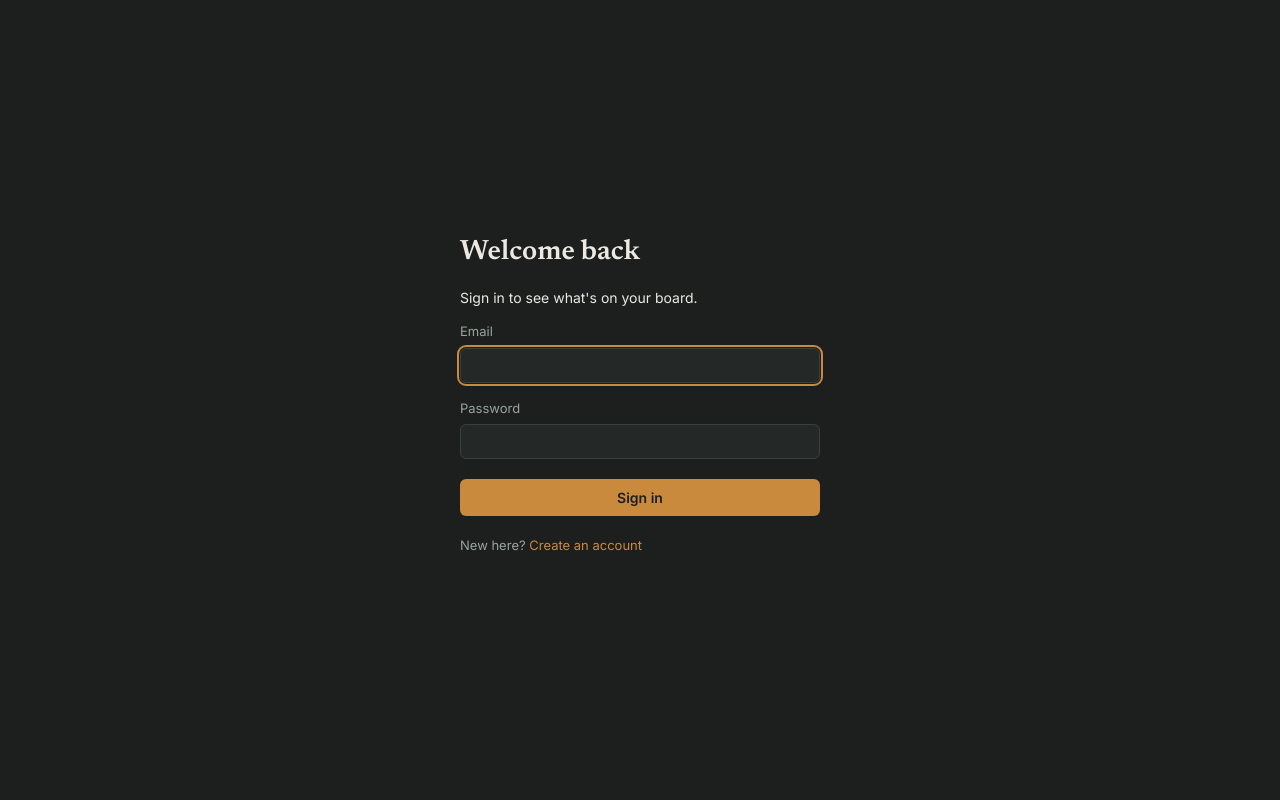
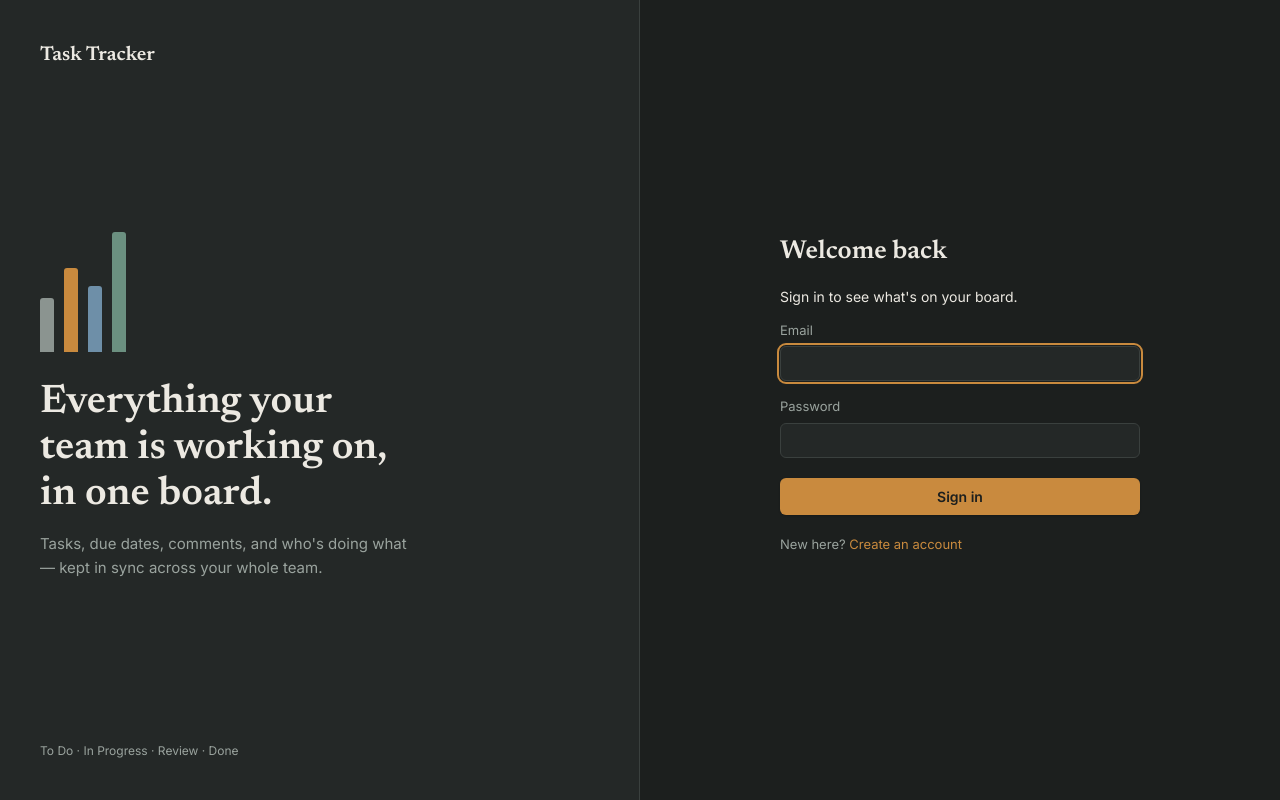
Before and after one commit to pelm123/task-tracking-system, a React (Vite) app in the folder frontend/: page /login in a window 1280 px wide. Built offline with nearby package versions, Linux system fonts and the light colour scheme.

Commit message:
feat(auth-profile): add authentication flows, profile management, and LINE proxy config

```diff
--- a/frontend/src/pages/LoginPage.jsx
+++ b/frontend/src/pages/LoginPage.jsx
@@ -27,6 +27,24 @@ export default function LoginPage() {
 
   return (
     <div className={styles.authScreen}>
+      <div className={styles.brandPanel}>
+        <span className={styles.brandMark}>Task Tracker</span>
+        <div className={styles.brandBody}>
+          <div className={styles.brandBars}>
+            <div className={styles.brandBar} style={{ height: '45%', background: 'var(--status-todo)' }} />
+            <div className={styles.brandBar} style={{ height: '70%', background: 'var(--status-in-progress)' }} />
+            <div className={styles.brandBar} style={{ height: '55%', background: 'var(--status-review)' }} />
+            <div className={styles.brandBar} style={{ height: '100%', background: 'var(--status-done)' }} />
+          </div>
+          <h2 className={styles.brandHeadline}>Everything your team is working on, in one board.</h2>
+          <p className={styles.brandSub}>
+            Tasks, due dates, comments, and who's doing what — kept in sync across your whole team.
+          </p>
+        </div>
+        <span className={styles.brandFoot}>To Do · In Progress · Review · Done</span>
+      </div>
+
+      <div className={styles.formPanel}>
         <div className={styles.authCard}>
           <h1>Welcome back</h1>
           <p className="sub">Sign in to see what's on your board.</p>
@@ -67,5 +85,6 @@ export default function LoginPage() {
           </p>
         </div>
       </div>
+    </div>
   );
 }
--- a/frontend/src/pages/RegisterPage.jsx
+++ b/frontend/src/pages/RegisterPage.jsx
@@ -29,6 +29,24 @@ export default function RegisterPage() {
 
   return (
     <div className={styles.authScreen}>
+      <div className={styles.brandPanel}>
+        <span className={styles.brandMark}>Task Tracker</span>
+        <div className={styles.brandBody}>
+          <div className={styles.brandBars}>
+            <div className={styles.brandBar} style={{ height: '100%', background: 'var(--status-done)' }} />
+            <div className={styles.brandBar} style={{ height: '55%', background: 'var(--status-review)' }} />
+            <div className={styles.brandBar} style={{ height: '70%', background: 'var(--status-in-progress)' }} />
+            <div className={styles.brandBar} style={{ height: '45%', background: 'var(--status-todo)' }} />
+          </div>
+          <h2 className={styles.brandHeadline}>Set up your account in a minute.</h2>
+          <p className={styles.brandSub}>
+            Join your team's project, pick up tasks, and get notified the moment something needs you.
+          </p>
+        </div>
+        <span className={styles.brandFoot}>To Do · In Progress · Review · Done</span>
+      </div>
+
+      <div className={styles.formPanel}>
       <div className={styles.authCard}>
         <h1>Create your account</h1>
         <p className="sub">Set up access to the team's board.</p>
@@ -81,6 +99,7 @@ export default function RegisterPage() {
           Already have an account? <Link to="/login">Sign in</Link>
         </p>
       </div>
+      </div>
     </div>
   );
 }
--- a/frontend/src/pages/auth.module.css
+++ b/frontend/src/pages/auth.module.css
@@ -1,5 +1,70 @@
 .authScreen {
   min-height: 100%;
+  display: grid;
+  grid-template-columns: minmax(280px, 1fr) minmax(360px, 1fr);
+}
+
+/* ── Brand panel ─────────────────────────────────────────────── */
+.brandPanel {
+  background: var(--color-surface);
+  border-right: 1px solid var(--color-border);
+  display: flex;
+  flex-direction: column;
+  justify-content: space-between;
+  padding: 40px;
+  position: relative;
+  overflow: hidden;
+}
+
+.brandMark {
+  font-family: var(--font-display);
+  font-size: 20px;
+  font-weight: 600;
+  z-index: 1;
+}
+
+.brandBody {
+  z-index: 1;
+  max-width: 380px;
+}
+
+.brandHeadline {
+  font-family: var(--font-display);
+  font-size: 40px;
+  line-height: 1.15;
+  margin: 0 0 14px;
+}
+
+.brandSub {
+  color: var(--color-text-muted);
+  font-size: 15px;
+  line-height: 1.6;
+  margin: 0;
+}
+
+/* four bars echoing the board's own status colors — not decoration,
+   a preview of the product's vocabulary before you've even logged in */
+.brandBars {
+  display: flex;
+  align-items: flex-end;
+  gap: 10px;
+  height: 120px;
+  margin-bottom: 28px;
+}
+
+.brandBar {
+  width: 14px;
+  border-radius: 3px 3px 0 0;
+}
+
+.brandFoot {
+  z-index: 1;
+  color: var(--color-text-muted);
+  font-size: 12px;
+}
+
+/* ── Form panel ──────────────────────────────────────────────── */
+.formPanel {
   display: flex;
   align-items: center;
   justify-content: center;
@@ -12,7 +77,7 @@
 }
 
 .authCard h1 {
-  font-size: 28px;
+  font-size: 26px;
   margin-bottom: 4px;
 }
 
@@ -50,10 +115,13 @@
   font-size: 14px;
   cursor: pointer;
   margin-top: 4px;
+  transition: filter 0.12s ease, box-shadow 0.12s ease;
+  box-shadow: var(--shadow-sm);
 }
 
-.submitBtn:hover {
+.submitBtn:hover:not(:disabled) {
   filter: brightness(1.08);
+  box-shadow: var(--shadow-md);
 }
 
 .submitBtn:disabled {
@@ -72,8 +140,37 @@
   text-decoration: none;
 }
 
+.switchLine a:hover {
+  text-decoration: underline;
+}
+
 .errorText {
   color: var(--priority-high);
   font-size: 13px;
   margin: -8px 0 16px;
 }
+
+@media (max-width: 760px) {
+  .authScreen {
+    grid-template-columns: 1fr;
+  }
+
+  .brandPanel {
+    border-right: none;
+    border-bottom: 1px solid var(--color-border);
+    padding: 28px 24px;
+  }
+
+  .brandHeadline {
+    font-size: 28px;
+  }
+
+  .brandBars {
+    height: 70px;
+    margin-bottom: 16px;
+  }
+
+  .brandFoot {
+    display: none;
+  }
+}
--- /dev/null
+++ b/frontend/src/pages/profile.module.css
@@ -0,0 +1,119 @@
+.screen {
+  padding: 28px 32px;
+  height: 100%;
+  overflow-y: auto;
+}
+
+.card {
+  max-width: 420px;
+}
+
+.identity {
+  display: flex;
+  align-items: center;
+  gap: 14px;
+  margin-bottom: 28px;
+}
+
+.avatar {
+  width: 52px;
+  height: 52px;
+  border-radius: 50%;
+  background: var(--color-accent-soft);
+  color: var(--color-accent);
+  font-family: var(--font-display);
+  font-size: 20px;
+  font-weight: 600;
+  display: flex;
+  align-items: center;
+  justify-content: center;
+  flex-shrink: 0;
+}
+
+.identityName {
+  font-size: 20px;
+  margin: 0 0 2px;
+}
+
+.identityMeta {
+  color: var(--color-text-muted);
+  font-size: 13px;
+}
+
+.section {
+  margin-bottom: 32px;
+  padding-top: 24px;
+  border-top: 1px solid var(--color-border);
+}
+
+.section:first-of-type {
+  padding-top: 0;
+  border-top: none;
+}
+
+.sectionTitle {
+  font-size: 16px;
+  margin: 0 0 14px;
+}
+
+.field {
+  display: flex;
+  flex-direction: column;
+  gap: 6px;
+  margin-bottom: 14px;
+}
+
+.field label {
+  font-size: 13px;
+  color: var(--color-text-muted);
+}
+
+.field input {
+  width: 100%;
+}
+
+.errorText {
+  color: var(--priority-high);
+  font-size: 13px;
+  margin: -6px 0 12px;
+}
+
+.successText {
+  color: var(--status-done);
+  font-size: 13px;
+  margin: -6px 0 12px;
+}
+
+.lineLinked {
+  font-size: 13px;
+  color: var(--status-done);
+  margin: 0 0 14px;
+  display: flex;
+  align-items: center;
+  gap: 6px;
+}
+
+.lineHint {
+  font-size: 13px;
+  color: var(--color-text-muted);
+  margin: 0 0 14px;
+}
+
+.linkCode {
+  font-family: var(--font-display);
+  font-size: 22px;
+  font-weight: 600;
+  letter-spacing: 3px;
+  background: var(--color-surface-raised);
+  border: 1px solid var(--color-border);
+  border-radius: var(--radius-sm);
+  padding: 12px 18px;
+  display: inline-block;
+  margin-bottom: 14px;
+}
+
+.lineNote {
+  font-size: 12px;
+  color: var(--color-text-muted);
+  line-height: 1.6;
+}
--- a/frontend/vite.config.js
+++ b/frontend/vite.config.js
@@ -6,7 +6,11 @@ export default defineConfig({
   server: {
     port: 5173,
     host: true, // listen on 0.0.0.0 so it's reachable from other machines (e.g. Windows browser)
-    allowedHosts: true, // accept requests regardless of which hostname/IP was used to reach this server
+    // accept LAN access (any IP/hostname) plus any ngrok tunnel hostname —
+    // ngrok's free tier assigns a new random subdomain every time you restart
+    // it, so a leading-dot wildcard matches all of them instead of needing
+    // to update this file each time
+    allowedHosts: ['.ngrok-free.app', '.ngrok-free.dev', '.ngrok.io'],
     proxy: {
       // any request starting with /api is forwarded to the backend on port 4000,
       // with the /api prefix stripped before it reaches Express
@@ -15,6 +19,13 @@ export default defineConfig({
         changeOrigin: true,
         rewrite: (path) => path.replace(/^\/api/, ''),
       },
+      // LINE's webhook calls this path directly (no /api prefix, since LINE
+      // doesn't know about our proxy convention) — forward it straight through
+      // so a single ngrok tunnel on 5173 can serve both the app AND the webhook
+      '/line/webhook': {
+        target: 'http://localhost:4000',
+        changeOrigin: true,
+      },
     },
   },
 });
```
Also changed, not shown: frontend/src/pages/ProfilePage.jsx (+33 -34 lines). Lines whose indentation alone changed are shown as unchanged.
